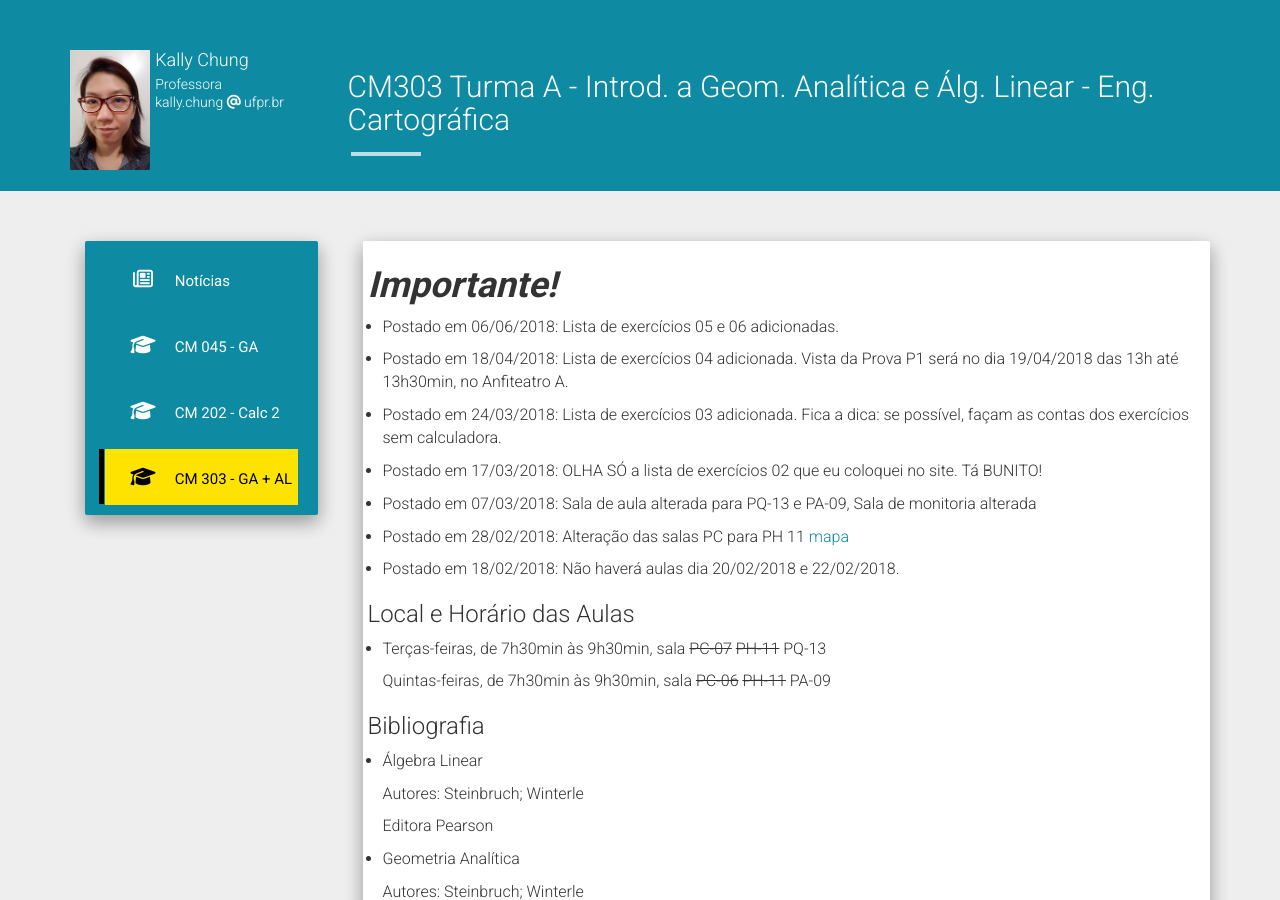
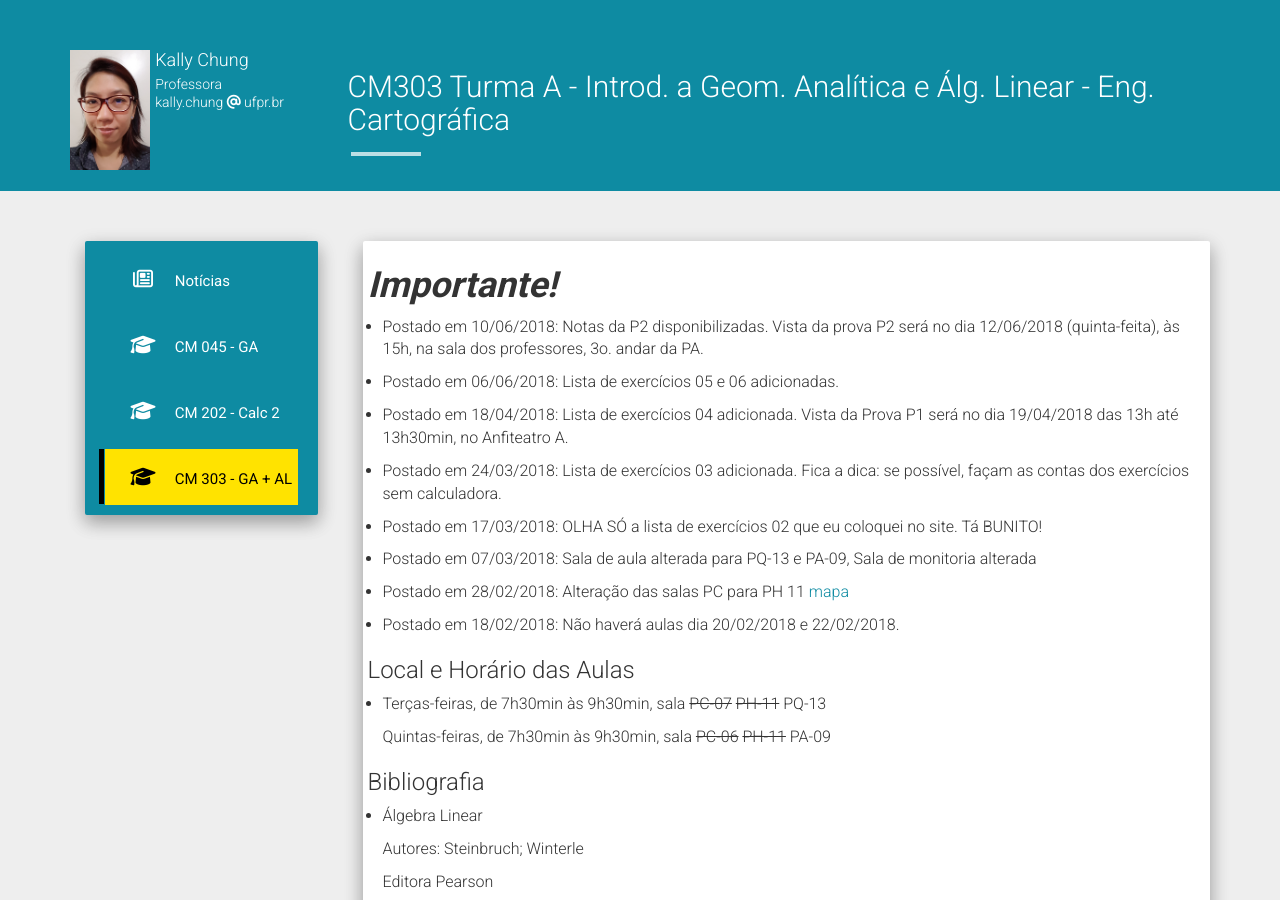
Before and after one commit to chunggnuhc/chunggnuhc.github.io, a Jekyll site: the page built from CM303-GAeAL-1sem2018.md, in a window 1280 px wide and 900 px high. Built offline with Jekyll 4.4.1, drawn with Linux system fonts in a browser that asks for light colours; nearby versions of some CDN libraries.

Commit message:
Update CM303-GAeAL-1sem2018.md

```diff
--- a/CM303-GAeAL-1sem2018.md
+++ b/CM303-GAeAL-1sem2018.md
@@ -4,6 +4,8 @@ title: CM303 Turma A - Introd. a Geom. Analítica e Álg. Linear - Eng. Cartogr
 permalink: /CM303-GAeAL-1sem2018/
 ---
 <h1><b><i>Importante!</i></b></h1>
+- Postado em 10/06/2018: Notas da P2 disponibilizadas. Vista da prova P2 será no dia 12/06/2018 (quinta-feita), às 15h, na sala dos professores, 3o. andar da PA.
+
 - Postado em 06/06/2018: Lista de exercícios 05 e 06 adicionadas.
 
 - Postado em 18/04/2018: Lista de exercícios 04 adicionada. Vista da Prova P1 será no dia 19/04/2018 das 13h até 13h30min, no Anfiteatro A.
```
